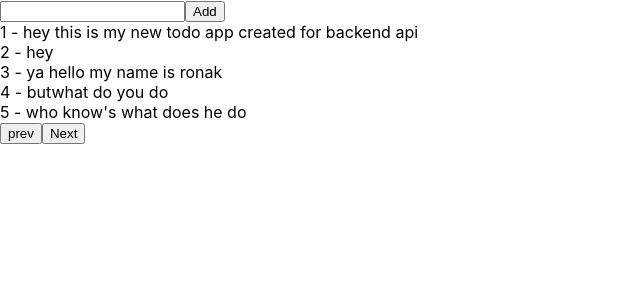
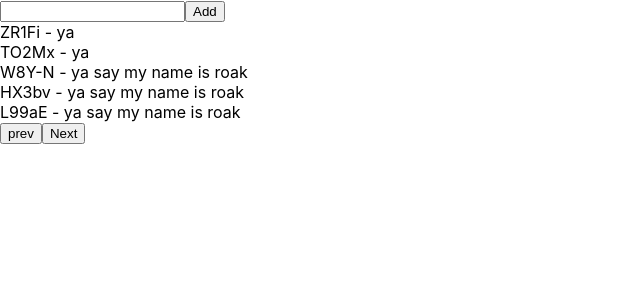
Before and after one commit to ronak-d/Practise, a React (Create React App) app in the folder learning/: page / in a window 1280 px wide. Shown: the top 300 px of the page, without its empty margins (0-640 px from the left). Built offline with nearby package versions, Linux system fonts and the light colour scheme; data requests are answered from the project's data file.

Commit message:
installed nanoid else creating bugs

```diff
--- a/learning/db.json
+++ b/learning/db.json
@@ -1,54 +1,49 @@
 {
   "users": [
     {
-      "id": 1,
+      "id": "ZR1Fi",
       "status": false,
-      "name": "hey this is my new todo app created for backend api"
+      "name": "ya "
     },
     {
-      "id": 2,
+      "id": "TO2Mx",
       "status": false,
-      "name": "hey"
+      "name": "ya "
     },
     {
-      "id": 3,
+      "id": "W8Y-N",
       "status": false,
-      "name": "ya hello my name is ronak"
+      "name": "ya say my name is roak"
     },
     {
-      "id": 4,
+      "id": "HX3bv",
       "status": false,
-      "name": "butwhat do you do"
+      "name": "ya say my name is roak"
     },
     {
-      "id": 5,
+      "id": "L99aE",
       "status": false,
-      "name": "who know's what does he do "
+      "name": "ya say my name is roak"
     },
     {
-      "id": 6,
+      "id": "YUD2r",
       "status": false,
-      "name": "okay what's your name ?"
+      "name": "ya say my name "
     },
     {
-      "id": 7,
+      "id": "xSnJM",
       "status": false,
-      "name": "what?"
+      "name": "ya say my name "
     },
     {
-      "id": 8,
+      "id": "V1EqD",
       "status": false,
-      "name": "what's your name bro ???"
+      "name": "haa"
     },
     {
-      "id": 9,
+      "id": "jZZIA",
       "status": false,
-      "name": "My name is Ronak "
-    },
-    {
-      "id": 10,
-      "status": false,
-      "name": "okay! Fuck You>>>"
+      "name": "haaboll"
     }
   ]
 }
--- a/learning/src/Components/useeffect/Todo.jsx
+++ b/learning/src/Components/useeffect/Todo.jsx
@@ -1,5 +1,6 @@
 import React, { useEffect, useState } from 'react';
 import axios from 'axios';
+import { nanoid } from 'nanoid'
 
 // this to do in the way of fetching with the JSON server (mock server).
 // make this todo with the help of backend and useEffect.
@@ -15,7 +16,7 @@ const Todo = () => {
     console.log(newtodo);
 
     let payloadTodo = {
-      id:todolist.length + 1,
+      id:nanoid(5),
       status:false,
       name:newtodo
     }
@@ -37,7 +38,7 @@ const Todo = () => {
     axios("http://localhost:3000/users",{     //---
       method: "GET",                          //
       params: {                               //
-        _page: page,                          //                            // 2=> Second way for axios using params
+        _page: page,                          //                            // 2=> Second way for axios using params.
         _limit:5                              //
       }                                       //
     })                                        //---
```
